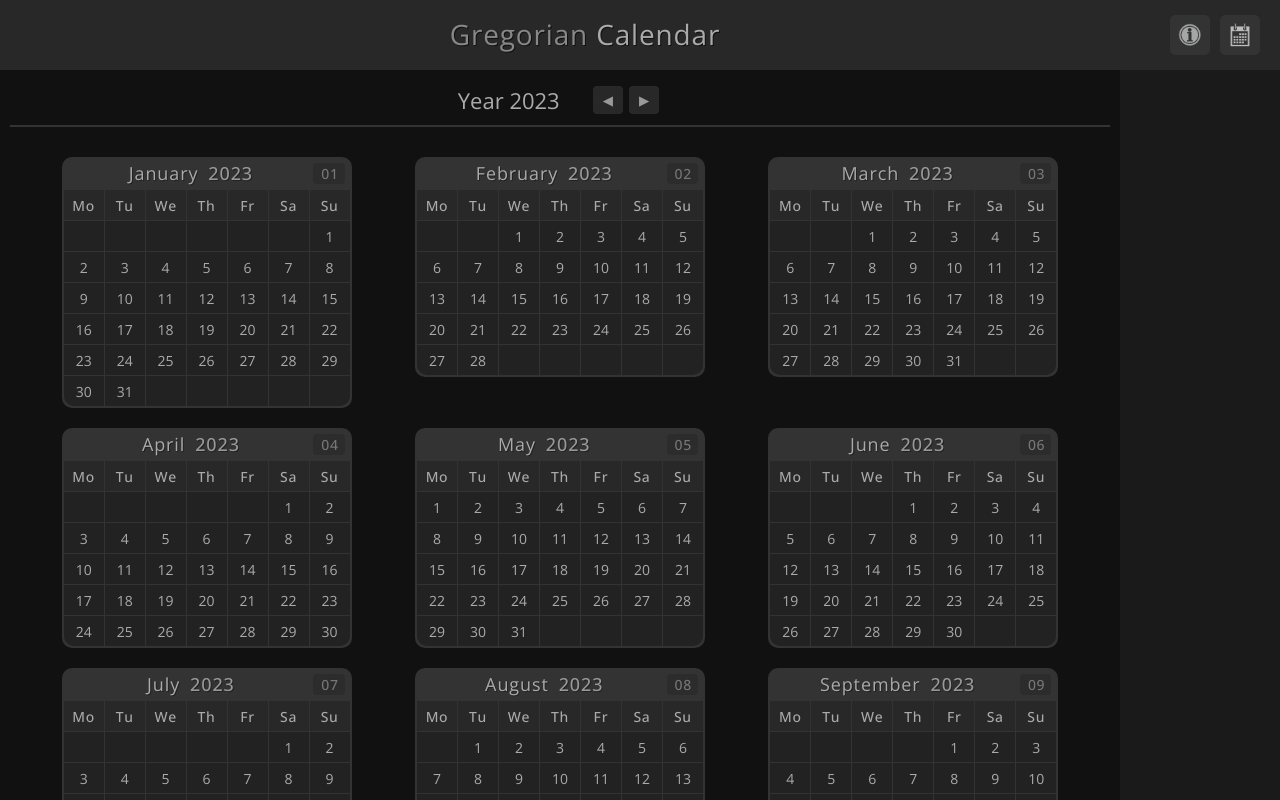
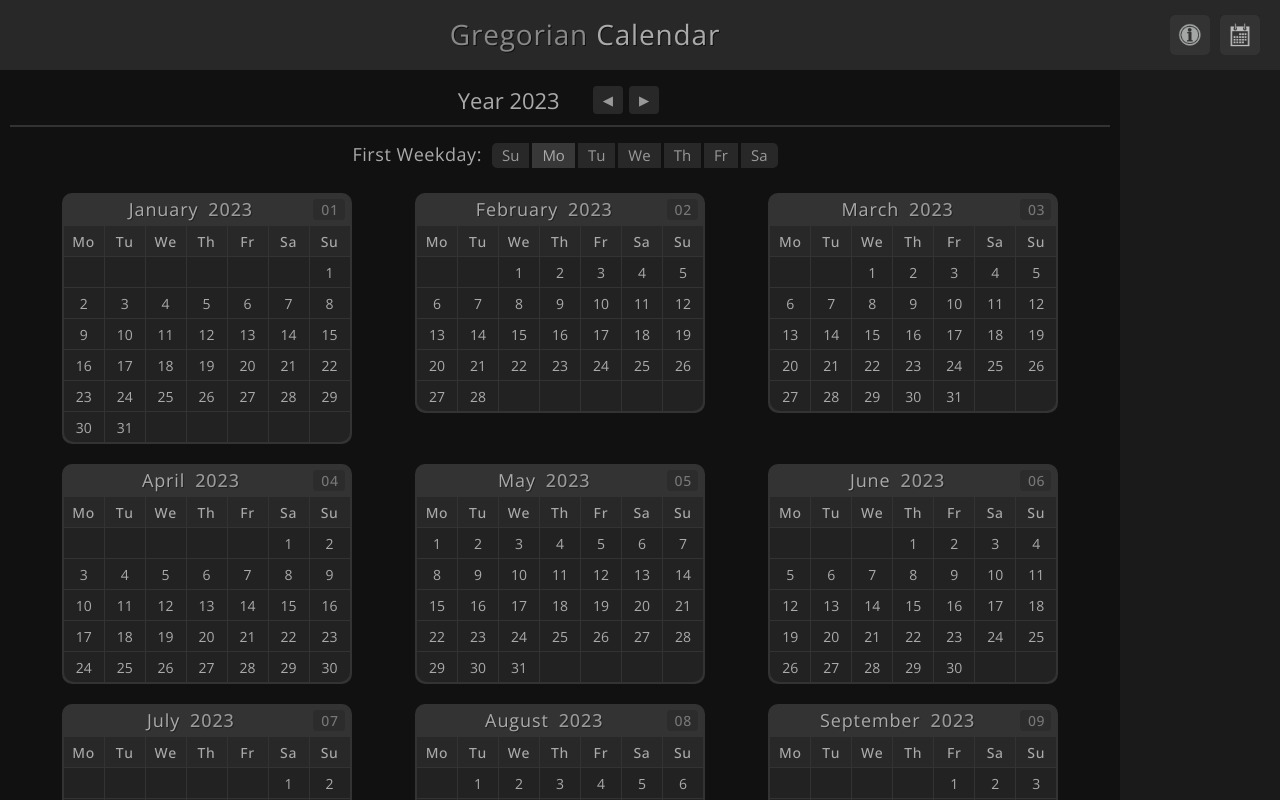
Before and after one commit to Offline2099/calendar-app, an Angular app: page / in a window 1280 px wide. Shown: the top 800 px of the page. Built offline with nearby package versions, Linux system fonts and the light colour scheme.

Commit message:
Add settings panel, add menu for first weekday

```diff
--- a/src/app/month-block/month-block.component.ts
+++ b/src/app/month-block/month-block.component.ts
@@ -1,7 +1,6 @@
 import { Component, OnInit, Input, OnChanges, HostBinding, Output, EventEmitter } from '@angular/core';
 import { DateDifference, MonthGridData } from '../interfaces';
 import { CalendarService } from '../calendar.service';
-import { SettingsService } from '../settings.service';
 
 @Component({
   selector: 'app-month-block',
@@ -10,12 +9,11 @@ import { SettingsService } from '../settings.service';
 })
 export class MonthBlockComponent implements OnInit, OnChanges {
 
-  constructor(
-    private calendar: CalendarService,
-    private settings: SettingsService) { }
+  constructor(private calendar: CalendarService) { }
 
   @Input() year!: number;
   @Input() month!: number;
+  @Input() weekdayShift!: number;
   @Input() collapsed: boolean = true;
 
   @HostBinding('class.collapsed') monthCollapsed: boolean = true;
@@ -27,7 +25,7 @@ export class MonthBlockComponent implements OnInit, OnChanges {
   yearNumStr: string = '';
   monthGridArray: number[] = [];
 
-  weekdays = this.calendar.getWeekdays(this.settings.weekdayShift, true);
+  weekdays: string[] = [];
   weekdayHovered: number | undefined;
 
   hoveredDateDifference: DateDifference = {d: 0, w: 0, m: 0, y: 0};
@@ -47,13 +45,14 @@ export class MonthBlockComponent implements OnInit, OnChanges {
     this.monthName = this.calendar.getMonthName(this.month);
     this.monthNumStr = this.calendar.getMonthNumberStr(this.month);
     this.yearNumStr = this.calendar.getYearNumberStr(this.year);
+    this.weekdays = this.calendar.getWeekdays(this.weekdayShift, true);
     this.constructMonthGrid();
   }
 
   constructMonthGrid(): void {
 
     let grid: MonthGridData =
-      this.calendar.getMonthGridData(this.year, this.month, this.settings.weekdayShift);
+      this.calendar.getMonthGridData(this.year, this.month, this.weekdayShift);
     this.monthGridArray = [];
 
     // Empty blocks before 1st day of the month
--- a/src/app/settings.service.ts
+++ b/src/app/settings.service.ts
@@ -42,4 +42,9 @@ export class SettingsService {
     this.endExtended = end;
   }
 
+  setWeekdayShift(shift: number) {
+    if (shift >= 0 && shift <= 6)
+      this.weekdayShift = shift;
+  }
+
 }
--- a/src/app/year-block/year-block.component.css
+++ b/src/app/year-block/year-block.component.css
@@ -24,7 +24,7 @@
   display: flex;
   flex-basis: 100%;
   justify-content: center;
-  margin: 5px 0 20px 0;
+  margin: 5px 0 15px 0;
   padding-bottom: 10px;
   border-bottom: 2px solid #333;
 }
@@ -78,6 +78,95 @@
   }
   .control-button {
     padding: 2px 10px;
+  }
+}
+
+
+/*   Settings Panel   */
+
+.settings-panel {
+  display: flex;
+  flex-direction: column;
+  flex-basis: 100%;
+  margin-bottom: 10px;
+  user-select: none;
+}
+
+.settings-panel-block {
+  display: flex;
+  flex-wrap: wrap;
+  flex-basis: 100%;
+  justify-content: center;
+}
+
+.settings-panel-block-header {
+  display: flex;
+  margin-bottom: 5px;
+  padding: 0 10px;
+  font-size: 18px;
+  letter-spacing: .03em;
+}
+
+.settings-panel-block-body {
+  display: flex;
+  flex-wrap: wrap;
+  margin-bottom: 5px;
+}
+
+.settings-panel-button {
+  display: inline-flex;
+  margin-top: 1px;
+  margin-right: 3px;
+  padding: 2px 10px 3px 10px;
+  background: #282828;
+  color: #999;
+  cursor: pointer;
+  transition: .2s;
+}
+
+.settings-panel-button:first-of-type {
+  border-radius: 5px 0 0 5px;
+}
+
+.settings-panel-button:last-of-type {
+  margin-right: 0;
+  border-radius: 0 5px 5px 0;
+}
+
+.settings-panel-button.settings-panel-button-selected {
+  background: #383838;
+  color: #aaa;
+  pointer-events: none;
+}
+
+.settings-panel-button-text-long {
+  font-size: 16px;
+  letter-spacing: .02em;
+}
+
+.settings-panel-button-text-short {
+  display: none;
+  font-size: 15px;
+}
+
+@media (hover: hover) {
+  .settings-panel-button:hover {
+    box-shadow: 0 0 3px 3px #333 inset;
+  }
+}
+
+@media (max-width: 1919px) {
+  .settings-panel-button-text-long {
+    display: none;
+  }
+  .settings-panel-button-text-short {
+    display: inline;
+  }
+}
+
+@media (max-width: 1199px) {
+  .settings-panel-block-header {
+    font-size: 17px;
   }
 }
 
--- a/src/app/year-block/year-block.component.html
+++ b/src/app/year-block/year-block.component.html
@@ -1,7 +1,7 @@
 
 <!-- Header -->
 <div class="year-header">
-  <div class="year-name animation-{{animation}}">Year {{yearNumStr}}</div>
+  <div class="year-name animation-{{yearNumberAnimation}}">Year {{yearNumStr}}</div>
   <div class="controls-container">
     <div
       class="control-button"
@@ -14,8 +14,25 @@
   </div>
 </div>
 
+<!-- Settings -->
+<div class="settings-panel">
+  <div class="settings-panel-block">
+    <div class="settings-panel-block-header">First Weekday:</div>
+    <div class="settings-panel-block-body">
+      <div
+        *ngFor="let weekday of weekdays; index as i"
+        class="settings-panel-button"
+        [ngClass]="{'settings-panel-button-selected': weekday.selected}"
+        (click)="setWeekdayShift(i)">
+          <span class="settings-panel-button-text-long">{{weekday.name}}</span>
+          <span class="settings-panel-button-text-short">{{weekday.nameShort}}</span>
+      </div>
+    </div>
+  </div>
+</div>
+
 <!-- Months -->
-<div class="year-body animation-{{animation}}">
+<div class="year-body animation-{{yearBodyAnimation}}">
 
   <!-- One Column Layout -->
   <div class="year-column-wrapper-mobile">
@@ -23,6 +40,7 @@
       *ngFor="let m of months; index as i"
       [year]="year"
       [month]="m"
+      [weekdayShift]="weekdayShift"
       [collapsed]="monthState.collapsed1Col[i]"
       (changeState)="updateMonthState(1, i, $event)">
     </app-month-block>
@@ -38,6 +56,7 @@
           [ngClass]="{'month-extra-margin': monthState.extraMargin2Col[i]}"
           [year]="year"
           [month]="m"
+          [weekdayShift]="weekdayShift"
           [collapsed]="monthState.collapsed2Col[i]"
           (changeState)="updateMonthState(2, i, $event)">
         </app-month-block>
@@ -55,6 +74,7 @@
           [ngClass]="{'month-extra-margin': monthState.extraMargin3Col[i]}"
           [year]="year"
           [month]="m"
+          [weekdayShift]="weekdayShift"
           [collapsed]="monthState.collapsed3Col[i]"
           (changeState)="updateMonthState(3, i, $event)">
         </app-month-block>
@@ -68,6 +88,7 @@
       *ngFor="let m of months"
       [year]="year"
       [month]="m"
+      [weekdayShift]="weekdayShift"
       [collapsed]="false">
     </app-month-block>
   </div>
--- a/src/app/year-block/year-block.component.ts
+++ b/src/app/year-block/year-block.component.ts
@@ -22,6 +22,9 @@ export class YearBlockComponent implements OnInit, OnChanges {
   minYear: number = this.settings.getCalendarLimits().minY;
   maxYear: number = this.settings.getCalendarLimits().maxY;
 
+  weekdays: {name: string, nameShort: string, selected: boolean}[] = [];
+  weekdayShift: number = this.settings.weekdayShift;
+
   months: number[] = [...Array(12).keys()];
 
   mGridData: MonthGridData[] = [];
@@ -34,24 +37,56 @@ export class YearBlockComponent implements OnInit, OnChanges {
     extraMargin3Col: Array(12).fill(false)
   }
 
-  animation: number = 1;
+  yearNumberAnimation: number = 1;
+  yearBodyAnimation: number = 1;
 
   ngOnInit(): void {
     this.yearNumStr = this.calendar.getYearNumberStr(this.year);
+    this.constructWeekdaysPanel();
     this.fillMonthGridData();
     this.updateExtraMargins(3);
   }
 
   ngOnChanges(): void {
     this.yearNumStr = this.calendar.getYearNumberStr(this.year);
-    this.triggerAnimation();
+    this.triggerYearNumberAnimation()
+    this.triggerYearBodyAnimation()
     this.fillMonthGridData();
     this.updateExtraMargins(2);
     this.updateExtraMargins(3);
   }
 
-  triggerAnimation(): void {
-    this.animation = (this.animation == 1 ? 2 : 1);
+  triggerYearNumberAnimation(): void {
+    this.yearNumberAnimation = (this.yearNumberAnimation == 1 ? 2 : 1);
+  }
+
+  triggerYearBodyAnimation(): void {
+    this.yearBodyAnimation = (this.yearBodyAnimation == 1 ? 2 : 1);
+  }
+
+  constructWeekdaysPanel(): void {
+    this.weekdays =
+      this.calendar.names.weekdays.map((weekday, i) => ({
+        name: weekday,
+        nameShort: weekday.substring(0, 2),
+        selected: i == this.settings.weekdayShift
+      }));
+  }
+
+  setWeekdayShift(shift: number): void {
+
+    this.weekdays.forEach((weekday, i) => {
+      this.weekdays[i].selected = (i == shift);
+    });
+
+    this.weekdayShift = shift;
+    this.settings.setWeekdayShift(shift);
+
+    this.fillMonthGridData();
+    this.updateExtraMargins(2);
+    this.updateExtraMargins(3);
+
+    this.triggerYearBodyAnimation();
   }
 
   fillMonthGridData(): void {
```
